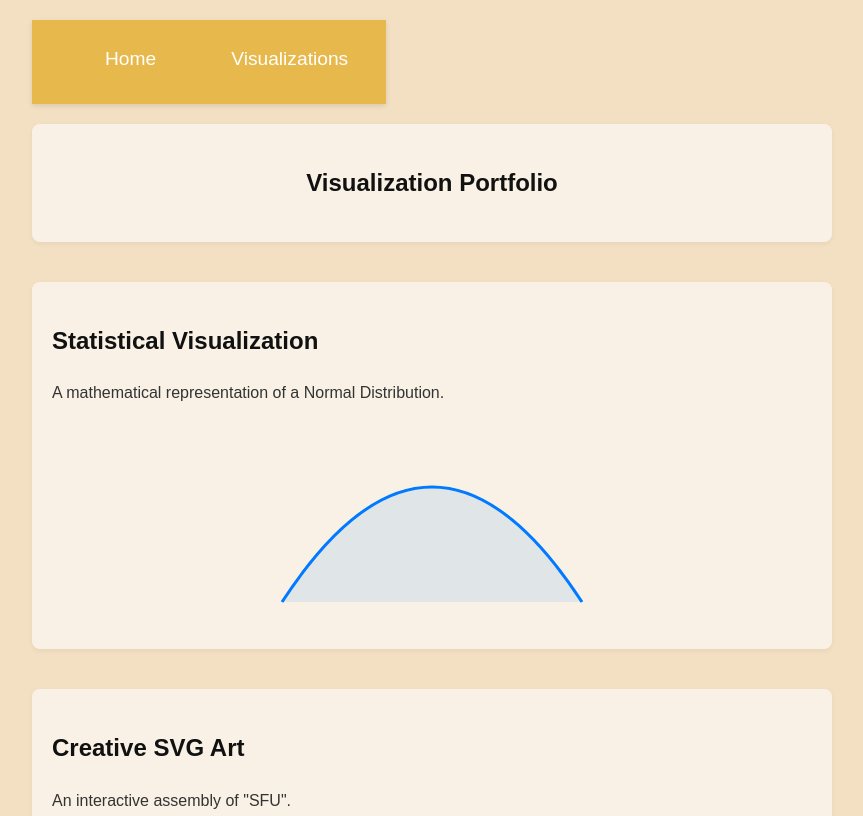
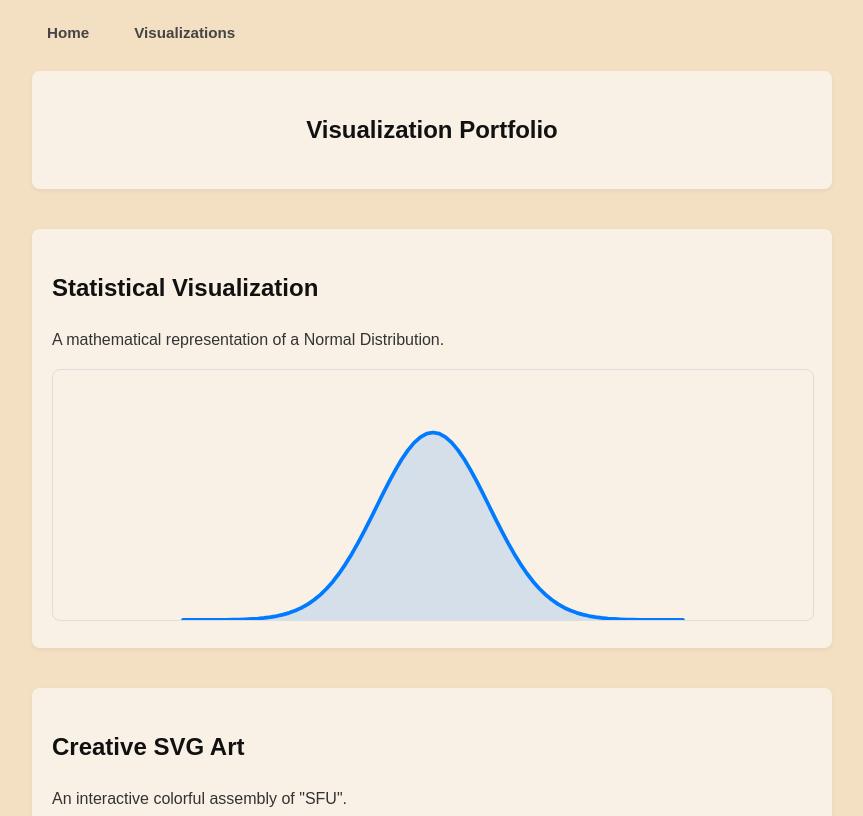
Before and after one commit to corinacc/corinacc.github.io, a plain HTML site: page visualizations.html in a window 1280 px wide. Shown: the top 816 px of the page, without its empty margins (208-1071 px from the left). Drawn offline with Linux system fonts and the light colour scheme.

Commit message:
Update README, HTML, CSS, and JS files for improved content and styling
Update final

```diff
--- a/style.css
+++ b/style.css
@@ -15,41 +15,64 @@ header {
     justify-content: space-between;
     align-items: center;
 }
+.navbar-glass {
 
-.navbar {
+
+    position: sticky;
+    top: 20px; /* Floats 20px from the top */
+    z-index: 1000;
+
+
     display: flex;
-    list-style: none;
-    justify-content: center;
-    gap: 2rem;
-    padding: 8px;
-    background-color: #e7b84b;
-    box-shadow: 0 2px 5px rgba(0,0,0,0.1);
-    position: sticky;
-    top: 0;
+    justify-content: space-between;
+    align-items: center;
+    max-width: 700px; /* Slightly smaller than body to look floating */
+    margin: 0 auto 40px auto; /* Centers the bar */
+    padding: 15px 30px;
+
+    /* The Glass Effect */
+    background: rgba(255, 255, 255, 0.25); /* Semi-transparent white */
+    backdrop-filter: blur(12px); /* The blur magic */
+    -webkit-backdrop-filter: blur(12px); /* Safari support */
+    border: 1px solid rgba(255, 255, 255, 0.4);
+
+    /* Shape & Shadow */
+    border-radius: 50px; /* The Pill Shape */
+    box-shadow: 0 8px 32px 0 rgba(31, 38, 135, 0.1);
 }
+
+/* .logo {
+    font-weight: 800;
+    font-size: 1.2rem;
+    color: #333;
+    letter-spacing: -0.5px;
+} */
+
 
 .nav-links {
     display: flex;
+    gap: 30px;
     list-style: none;
-}
-
-.nav-links li {
-    margin-left: 30px;
-    margin-right: 30px;
-
+    margin: 0;
+    padding: 0;
 }
 
 .nav-links a {
     text-decoration: none;
-    color: #ffffff;
-    font-size:larger;
-    font-weight: 500;
-    transition: color 0.2s ease;
+    color: #444;
+    font-weight: 600;
+    font-size: 0.95rem;
+    position: relative;
+    transition: all 0.3s ease;
 }
 
+/* Cool Hover Effect: Text slides up slightly and changes color */
 .nav-links a:hover {
-    color: #a365ff;
+    color: #e7b84b; /* Your gold color */
+    transform: translateY(-2px);
+    display: inline-block;
 }
+
 
 nav a {
     margin-left: 15px;
--- a/vis.js
+++ b/vis.js
@@ -3,25 +3,58 @@ function createSVG(tag) {
     return document.createElementNS("http://www.w3.org/2000/svg", tag);
 }
 
-//1. STATISTICAL VISUALIZATION
+// 1. STATISTICAL VISUALIZATION (Simple & Static)
 
 const visContainer = document.getElementById('vis-container');
-const svgVis = createSVG("svg");
+
+// Helper to create SVG elements
+const ns = "http://www.w3.org/2000/svg";
+const svgVis = document.createElementNS(ns, "svg");
+
+// Set up the box
 svgVis.setAttribute("width", "100%");
-svgVis.setAttribute("height", "200");
+svgVis.setAttribute("height", "250");
 svgVis.setAttribute("viewBox", "0 0 400 200");
+svgVis.style.border = "1px solid #ddd"; // Optional border
+svgVis.style.borderRadius = "8px";
 
-// Draw the Bell Curve Path
-const bellPath = createSVG("path");
-// M=Start, Q=Quadratic Curve (Control Point, End Point)
-bellPath.setAttribute("d", "M 50 180 Q 200 -50 350 180");
-bellPath.setAttribute("stroke", "#007AFF");
-bellPath.setAttribute("fill", "rgba(0, 122, 255, 0.1)");
-bellPath.setAttribute("stroke-width", "3");
+// --- Calculate the Bell Curve Points ---
+let points = [];
+const width = 400;
+const height = 200;
+const mean = width / 2;    // Center (200)
+const sigma = 45;          // Spread (Standard Deviation)
 
-svgVis.appendChild(bellPath);
+// Loop across the width of the SVG
+for (let x = 0; x <= width; x += 5) {
+    // The Math: Gaussian Function
+    const exponent = -0.5 * Math.pow((x - mean) / sigma, 2);
+    const y = height - (Math.exp(exponent) * 150); // 150 is the height of the peak
+    points.push(`${x},${y}`);
+}
+
+// Close the shape at the bottom for the fill
+const fillPoints = [...points, `${width},${height}`, `0,${height}`].join(" ");
+const linePoints = points.join(" ");
+
+// --- Draw the Fill (Light Blue Area) ---
+const area = document.createElementNS(ns, "polygon");
+area.setAttribute("points", fillPoints);
+area.setAttribute("fill", "rgba(0, 122, 255, 0.15)"); // Light Blue
+svgVis.appendChild(area);
+
+// --- Draw the Line (Dark Blue Curve) ---
+const line = document.createElementNS(ns, "polyline");
+line.setAttribute("points", linePoints);
+line.setAttribute("fill", "none");
+line.setAttribute("stroke", "#007AFF"); // SFU Blue
+line.setAttribute("stroke-width", "3");
+line.setAttribute("stroke-linecap", "round");
+line.setAttribute("stroke-linejoin", "round");
+svgVis.appendChild(line);
+
+// Add to page
 visContainer.appendChild(svgVis);
-
 
 // 2. CREATIVE SVG ART: "SFU" Circle
 const artContainer = document.getElementById('art-container');
--- a/visualizations.html
+++ b/visualizations.html
@@ -30,7 +30,7 @@
 
         <section>
             <h2>Creative SVG Art</h2>
-            <p>An interactive assembly of "SFU". </p>
+            <p>An interactive colorful assembly of "SFU". </p>
             <div id="art-container"></div>
         </section>
     </main>
```
Also changed, not shown: index.html (+1 -1 lines).
